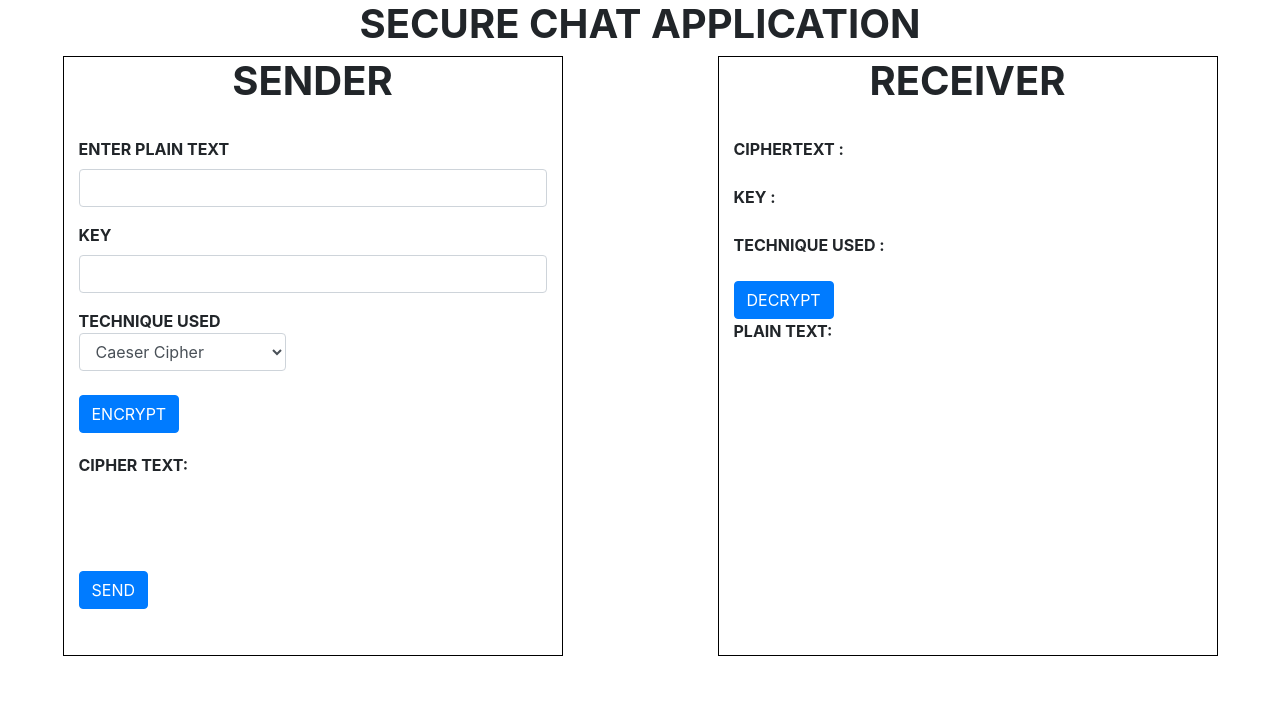
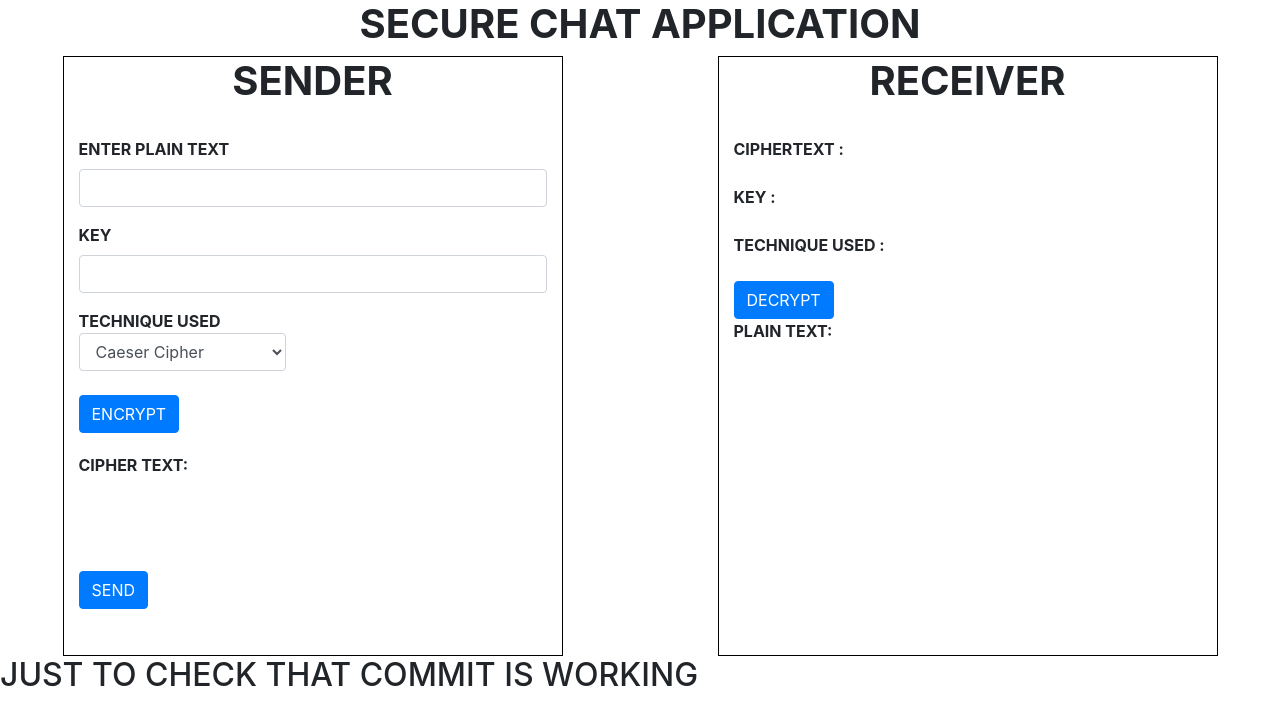
Before and after one commit to HarpreetSingh123-dev/crypto, a React (Create React App) app: page / in a window 1280 px wide. Shown: the top 724 px of the page. Built offline with nearby package versions, Linux system fonts and the light colour scheme.

Commit message:
second commit

```diff
--- a/src/App.js
+++ b/src/App.js
@@ -1017,7 +1017,7 @@ decrypt_to_plain(event){
         </div>
       {console.log(this.state)}
 
-
+     <h2>JUST TO CHECK THAT COMMIT IS WORKING</h2>
       </div>
     );
   }
```
